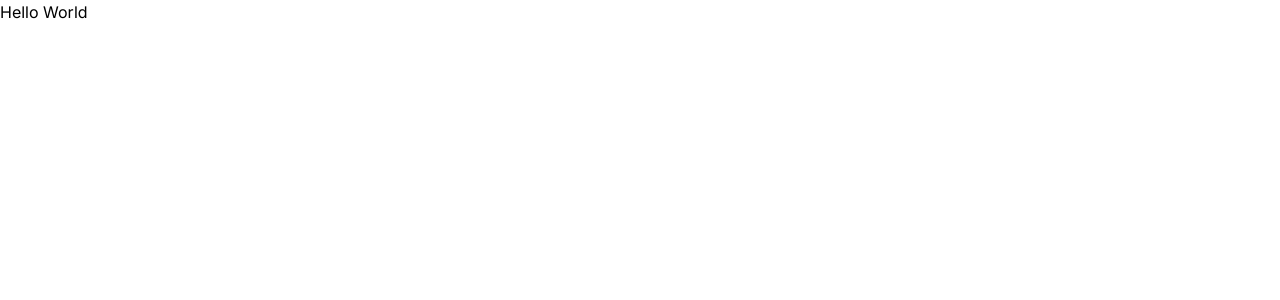
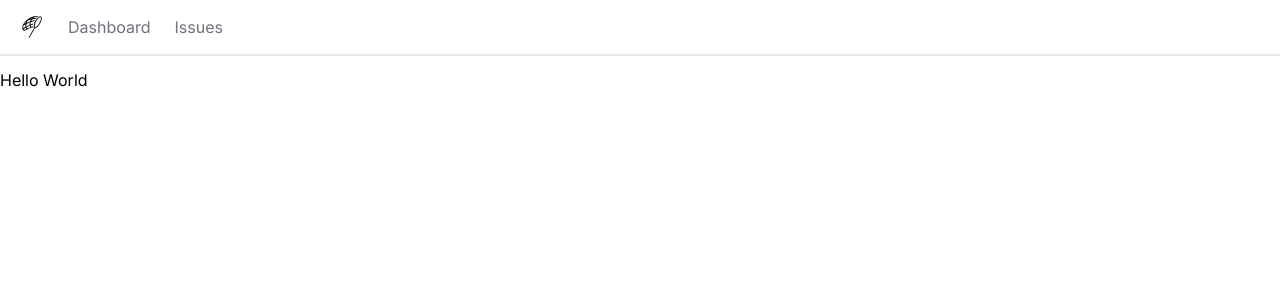
Before and after one commit to weichaist/issue-tracker, a Next.js app: page / in a window 1280 px wide. Shown: the top 300 px of the page. Built offline with nearby package versions, Linux system fonts and the light colour scheme.

Commit message:
Build the navbar

```diff
--- /dev/null
+++ b/app/NavBar.tsx
@@ -0,0 +1,29 @@
+import Link from "next/link";
+import {GiBugNet} from "react-icons/gi";
+
+const NavBar = () => {
+    const links = [
+        {name: "Dashboard", href: "/"},
+        {name: "Issues", href: "/issues"},
+    ];
+    return (
+        <nav className="flex space-x-6 border-b-2 mb-3 px-5 h-14 items-center">
+            <Link href="/">
+                <GiBugNet className="text-2xl" />
+            </Link>
+            <ul className="flex space-x-6">
+                {links.map((link) => (
+                    <li key={link.name}>
+                        <Link
+                            className="text-zinc-500 hover:text-zinc-800 transition-colors"
+                            href={link.href}>
+                            {link.name}
+                        </Link>
+                    </li>
+                ))}
+            </ul>
+        </nav>
+    );
+};
+
+export default NavBar;
--- a/app/layout.tsx
+++ b/app/layout.tsx
@@ -1,6 +1,7 @@
-import type { Metadata } from "next";
-import { Inter } from "next/font/google";
+import type {Metadata} from "next";
+import {Inter} from "next/font/google";
 import "./globals.css";
+import Navbar from "./NavBar";
 
 const inter = Inter({ subsets: ["latin"] });
 
@@ -16,7 +17,12 @@
 }>) {
   return (
     <html lang="en">
-      <body className={inter.className}>{children}</body>
+      <body className={inter.className}>
+        <Navbar/>
+        <main>
+            {children}
+        </main>
+      </body>
     </html>
   );
 }
```
Also changed, not shown: package.json (+6 -4 lines), 1 other file (tests, documents, lock files or other folders).
